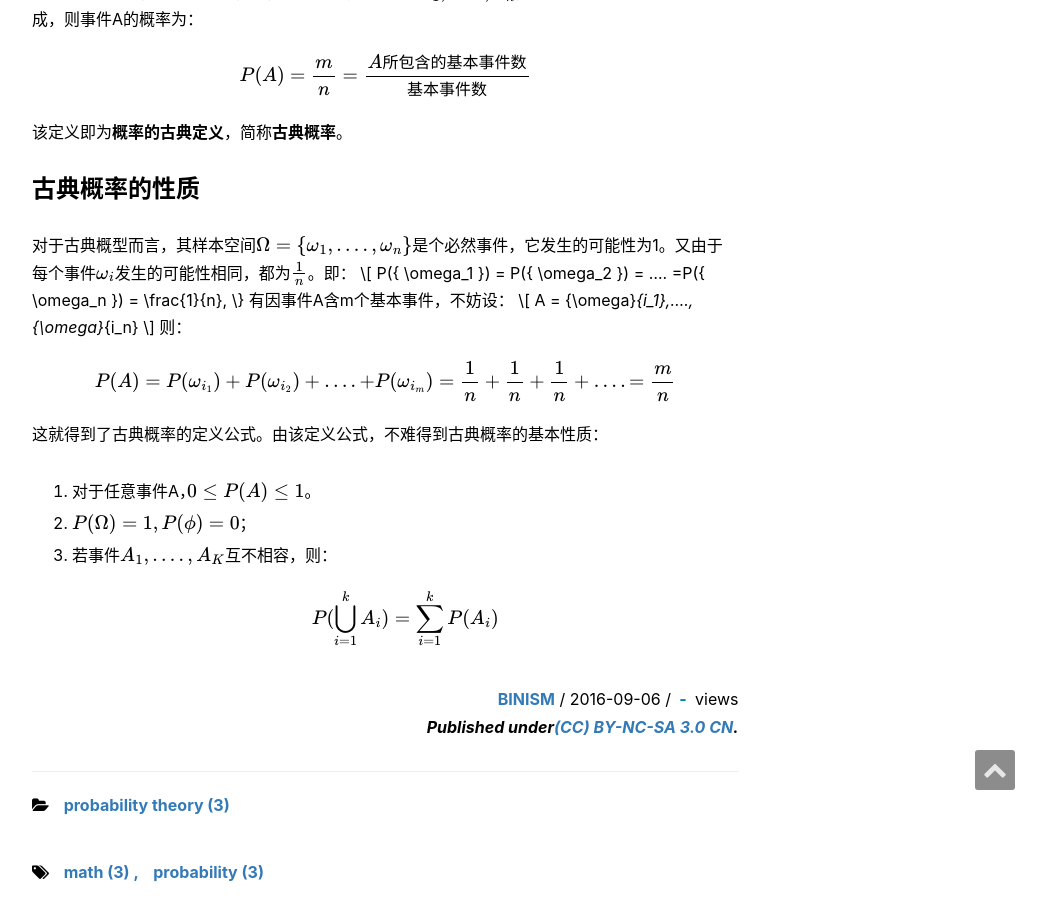
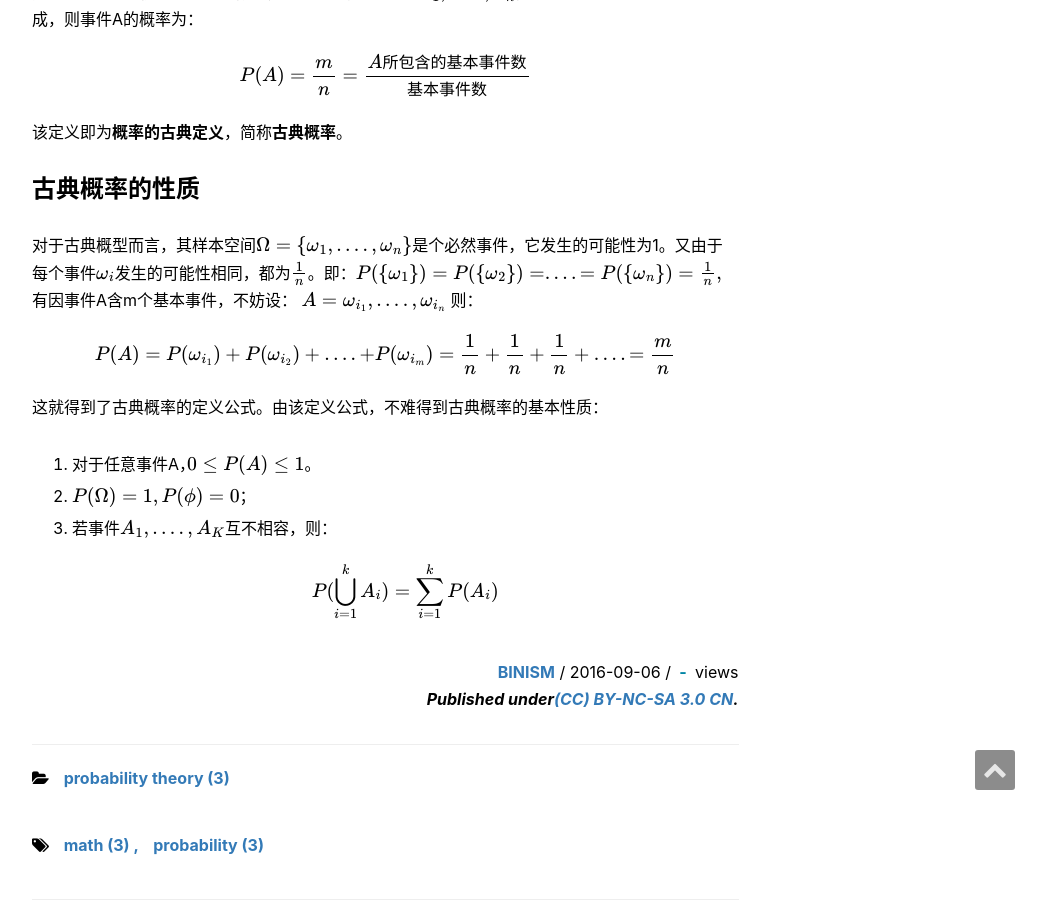
Before and after one commit to binism/binism.github.io, a Jekyll site: the page built from _posts/2016-09-06-Probability-theory-notes.md, in a window 1280 px wide and 900 px high, scrolled down 1338 px. Shown: the whole window, without its empty margins (233-1279 px from the left). Built offline with Jekyll 4.4.1, drawn with Linux system fonts in a browser that asks for light colours; formulas are drawn with MathJax 3; comment, search, counter and statistics services are not loaded.

Commit message:
added 20160920.md

```diff
--- a/_posts/2016-09-06-Probability-theory-notes.md
+++ b/_posts/2016-09-06-Probability-theory-notes.md
@@ -50,10 +50,9 @@ header-img:  /images/pages/probability.jpg
 
 ### 古典概率的性质
 
-对于古典概型而言，其样本空间$$ \Omega = \{ \omega_1,....,\omega_n \} $$是个必然事件，它发生的可能性为1。又由于每个事件$$ \omega_i $$发生的可能性相同，都为$$ \frac{1}{n} $$。即：
-\\[ P(\{ \omega_1 \}) =  P(\{ \omega_2 \}) = .... =P(\{ \omega_n \}) = \frac{1}{n}, \\}
+对于古典概型而言，其样本空间$$ \Omega = \{ \omega_1,....,\omega_n \} $$是个必然事件，它发生的可能性为1。又由于每个事件$$ \omega_i $$发生的可能性相同，都为$$ \frac{1}{n} $$。即：$$ P(\{ \omega_1 \}) =  P(\{ \omega_2 \}) = .... =P(\{ \omega_n \}) = \frac{1}{n}, $$
 有因事件A含m个基本事件，不妨设：
-\\[ A = {\omega}_{i_1},....,{\omega}_{i_n} \\]
+$$ A = {\omega}_{i_1},....,{\omega}_{i_n} $$
 则：
 \\[ P(A) = P(\{ \omega_{i_1}\}) +  P(\{ \omega_{i_2}\}) + .... + P(\{ \omega_{i_m}\}) = \frac{1}{n} + \frac{1}{n} + \frac{1}{n} + .... = \frac{m}{n} \\]
 这就得到了古典概率的定义公式。由该定义公式，不难得到古典概率的基本性质：
```
